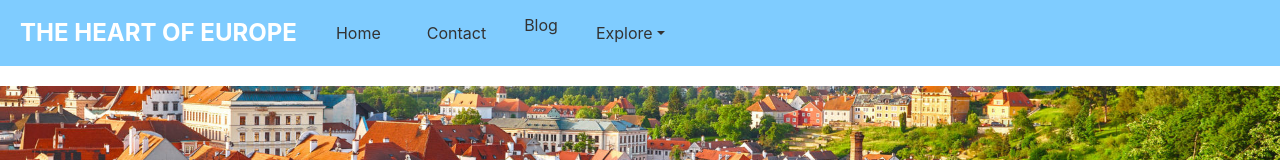
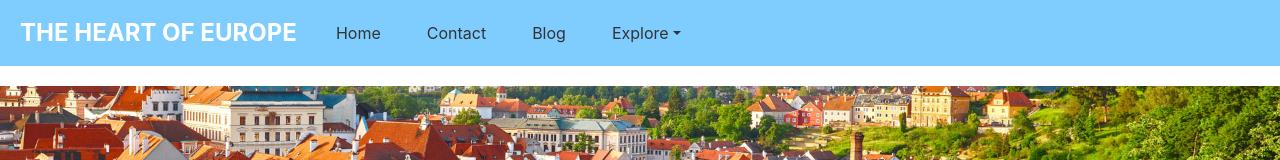
Before and after one commit to Trialerror-phase/tembea-czech-republic, a React (Create React App) app: page / in a window 1280 px wide. Shown: the top 160 px of the page. Built offline with nearby package versions, Linux system fonts and the light colour scheme.

Commit message:
update blogs

```diff
--- a/src/App.js
+++ b/src/App.js
@@ -43,7 +43,7 @@ const App = () => {
 								className="nav-link">
 								Contact
 							</Link>
-							<Link to="/blogs" className="dropdown-item">Blog</Link>
+							<Link to="/blogs" className="nav-link">Blog</Link>
 							<NavDropdown title="Explore"
 								id="basic-nav-dropdown">
 								<Link to="/travel"
```
